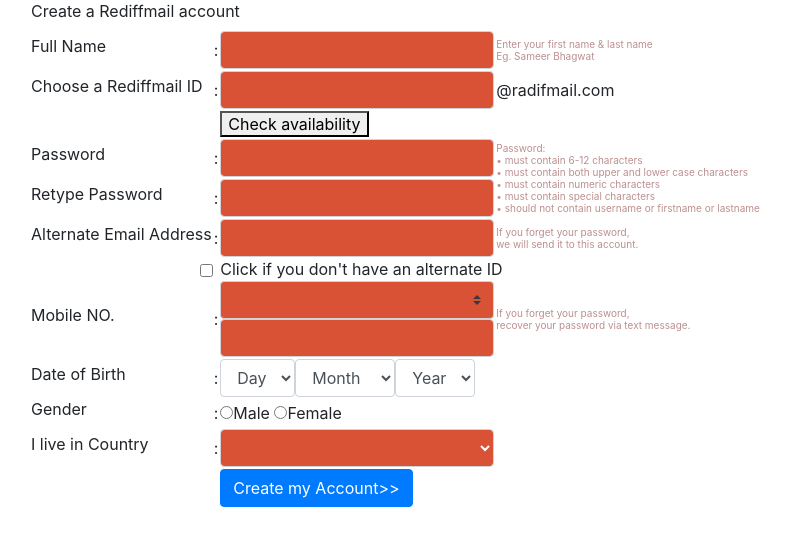
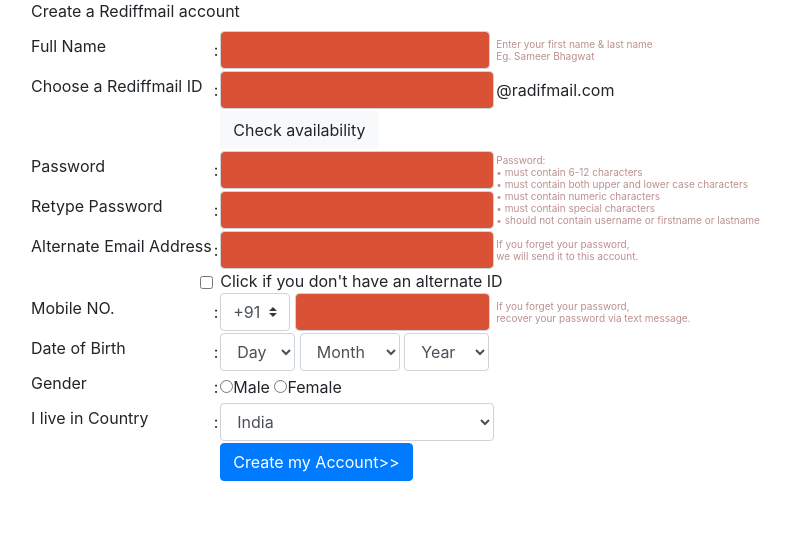
Before and after one commit to parthsapra/angular-rediffmail, an Angular app: page / in a window 1280 px wide. Shown: the top 546 px of the page, without its empty margins (55-845 px from the left). Built offline with nearby package versions, Linux system fonts and the light colour scheme.

Commit message:
3 files modified

```diff
--- a/src/app/app.component.css
+++ b/src/app/app.component.css
@@ -19,14 +19,14 @@
     font-size: x-small;
 }
 
-/* .txt {
+ /* .txt {
     border-radius: 5px;
-}
+} */
 
 .ddl1{
   width: 70px;
 }
 
-.tdmob{
-  width: 300px;
-} */
+.mob{
+  width: 195px;
+}
--- a/src/app/app.component.html
+++ b/src/app/app.component.html
@@ -8,7 +8,7 @@
 		<tr>
 			<td class="dLable"><label for="exampleInputEmail1 ">Full Name</label></td>
 			<td>:</td>
-			<td><input type="text"  class="form-control required" formControlName="firstName" ></td>
+			<td><input type="text"  class="form-control required" formControlName="firstName" style="width:270px"></td>
 			<td class="note">Enter your first name & last name<br>Eg. Sameer Bhagwat</td>
 		</tr>
 		<tr>
@@ -20,7 +20,7 @@
 		<tr>
 			<td></td>
 			<td></td>
-			<td><button id="btn1">Check availability</button>
+			<td><button id="btn1" class="btn btn-light">Check availability</button>
 			<td></td>
 		</tr>
 		<tr>
@@ -47,20 +47,22 @@
 		<tr>
 			<td></td>
 			<td></td>
-			<td colspan="2"><input type="checkbox"class="form-check-input" id="checkBox1">Click if you don't have an alternate ID</td>
+			<td colspan="2"><input type="checkbox" class="form-check-input" id="checkBox1">Click if you don't have an alternate ID</td>
 		</tr>
 		<tr>
 			<td class="dLable"><label for="exampleInputEmail1">Mobile NO.</label></td>
 			<td>:</td>
 			<td class="tdmob">
+        <div class="row" style="margin-left:0px">
 				<select class="custom-select ddl1" formControlName="countryCode">
           <option>+91</option>
           <option>+1</option>
           <option>+391</option>
           <option>+44</option>
           <option>+93</option>
-        </select>
+        </select>&nbsp;
 				<input type="text" class="form-control mob" formControlName="mobileNo">
+        </div>
       </td>
 			<td class="note">If you forget your password,<br>recover your password via text message.</td>
 		</tr>
@@ -83,7 +85,7 @@
           <option>10</option>
           <option>11</option>
           <option>12</option>
-        </select>
+        </select>&nbsp;
 				<select  class="form-control" formControlName="month" style="width:100px">
           <option  disabled>Month</option>
           <option>JAN</option>
@@ -98,8 +100,8 @@
           <option>OCT</option>
           <option>NOV</option>
           <option>DEC</option>
-        </select>
-				<select class="form-control" formControlName="year" style="width:80px">
+        </select>&nbsp;
+				<select class="form-control" formControlName="year" style="width:85px">
           <option disabled>Year</option>
           <option>2010</option>
           <option>2009</option>
--- a/src/app/app.component.ts
+++ b/src/app/app.component.ts
@@ -17,13 +17,13 @@
   password:['',Validators.required],
   confirmPassword:['',Validators.required],
   altEmailId:['',Validators.required],
-  countryCode:['',Validators.required],
+  countryCode:['+91',Validators.required],
   mobileNo:['',Validators.required],
   day:['Day',Validators.required],
   month:['Month',Validators.required],
   year:['Year',Validators.required],
   gender:['',Validators.required],
-  country:['',Validators.required]
+  country:['India',Validators.required]
     });
   }
 
```
